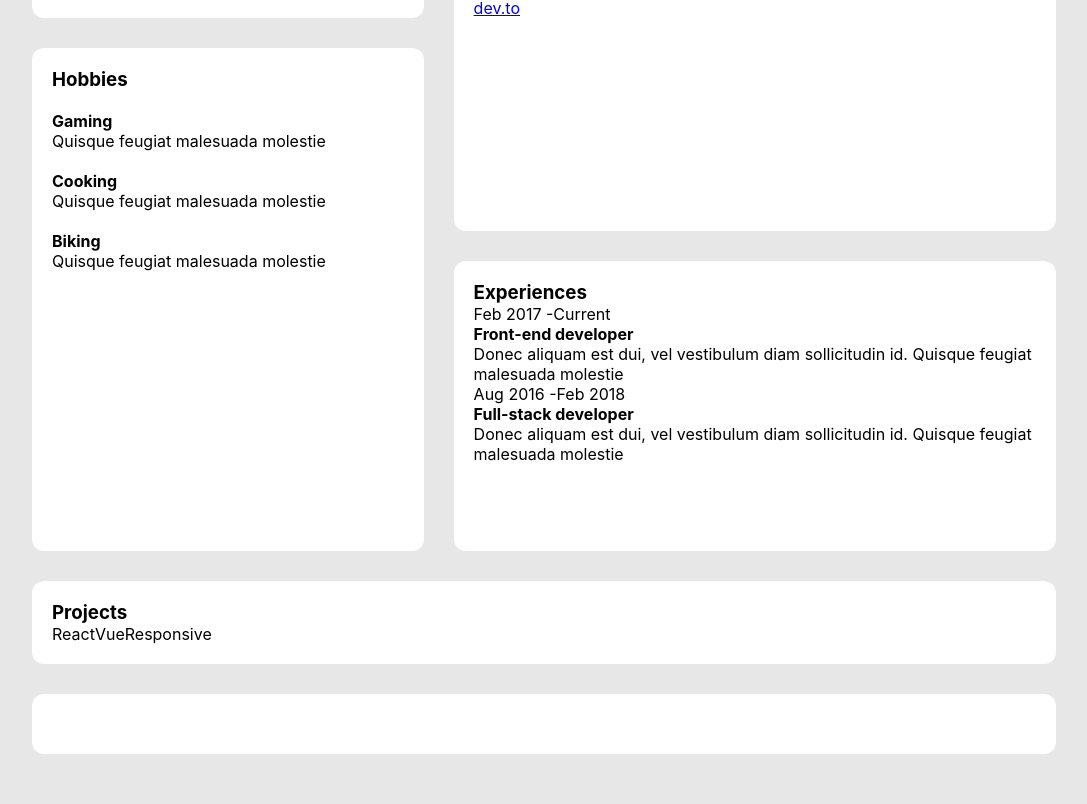
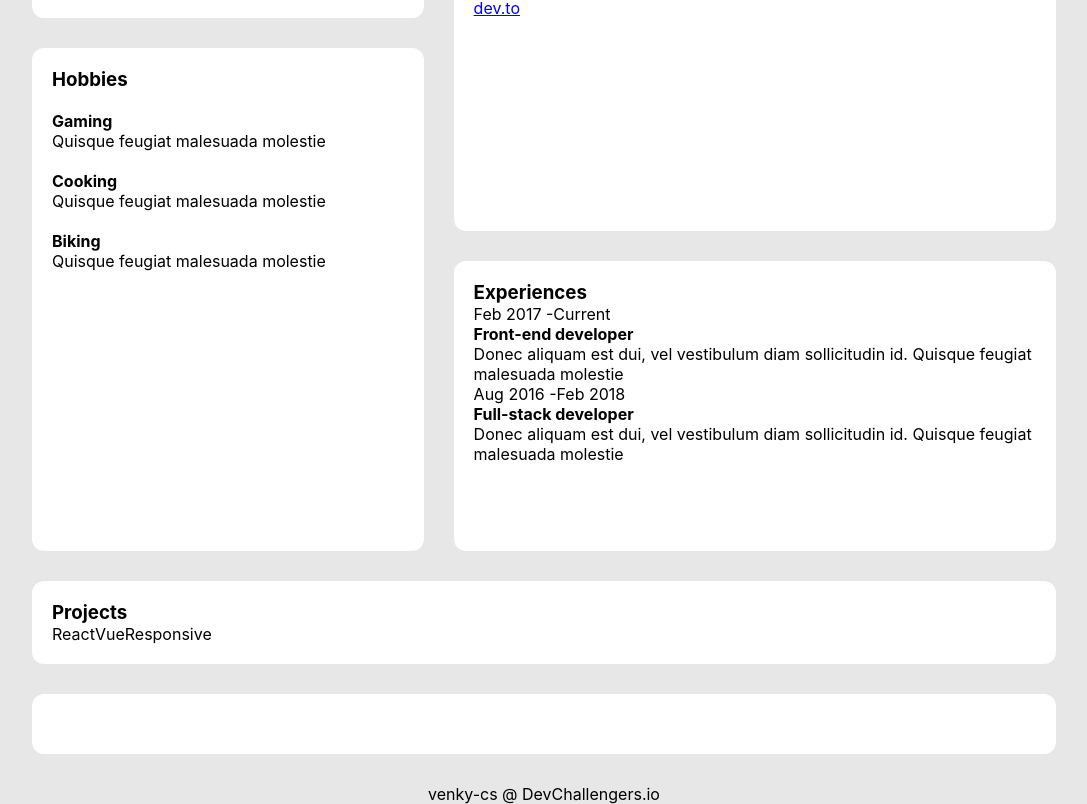
Before and after one commit to venky-cs/portfolio, a React (Create React App) app: page / in a window 1280 px wide. Shown: the part 348-1152 px from the top of the page, without its empty margins (96-1183 px from the left). Built offline with nearby package versions, Linux system fonts and the light colour scheme.

Commit message:
'layout-created'

```diff
--- a/src/App.css
+++ b/src/App.css
@@ -69,3 +69,8 @@ img{
 .inline{
   display: flex;
 }
+
+/* footer */
+footer p{
+  text-align: center;
+}
--- a/src/App.js
+++ b/src/App.js
@@ -13,7 +13,9 @@ function App() {
 
         <Section />
 
-
+        <footer>
+          <p>venky-cs @ DevChallengers.io</p>
+        </footer>
     </div>
   );
 }
```
Also changed, not shown: 1 other file (tests, documents, lock files or other folders).
